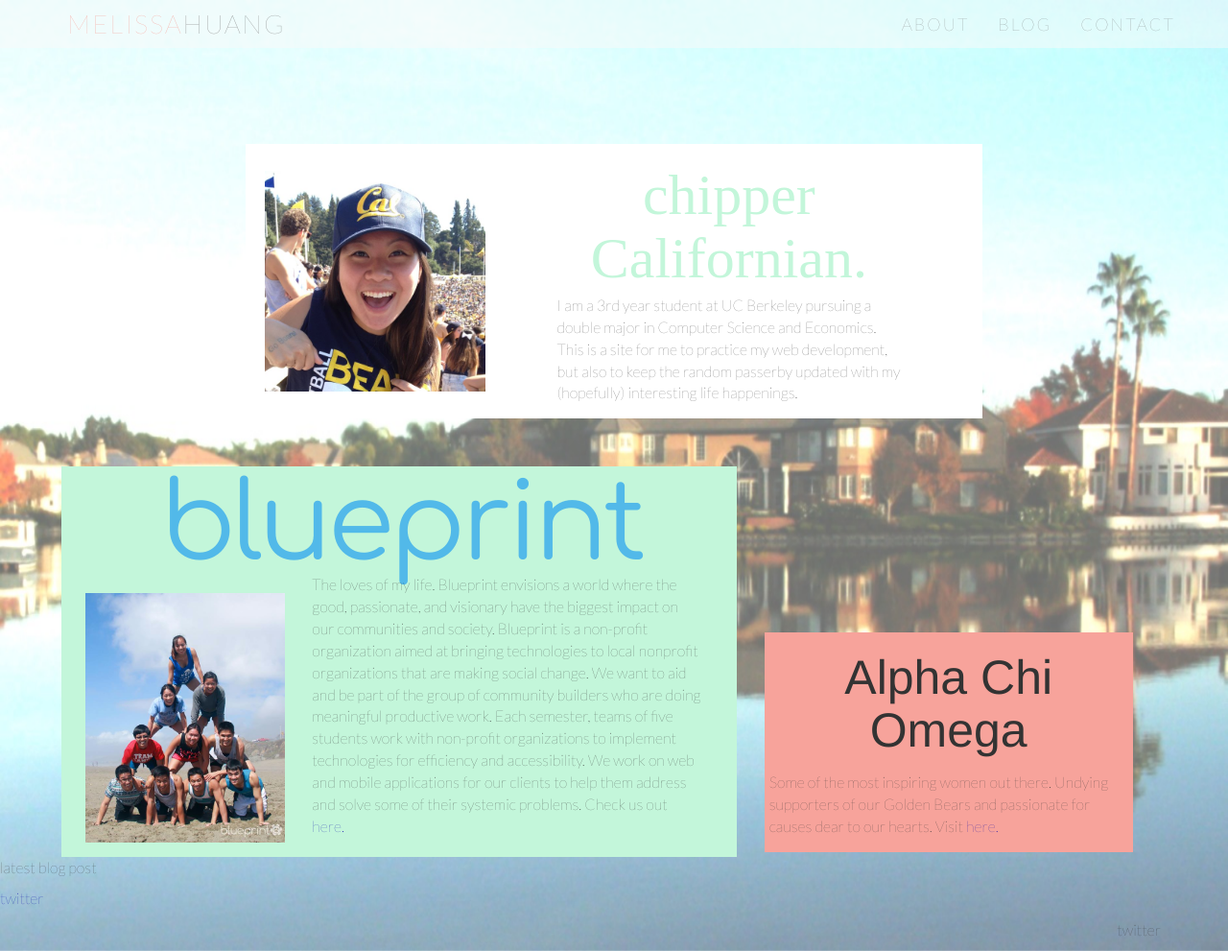
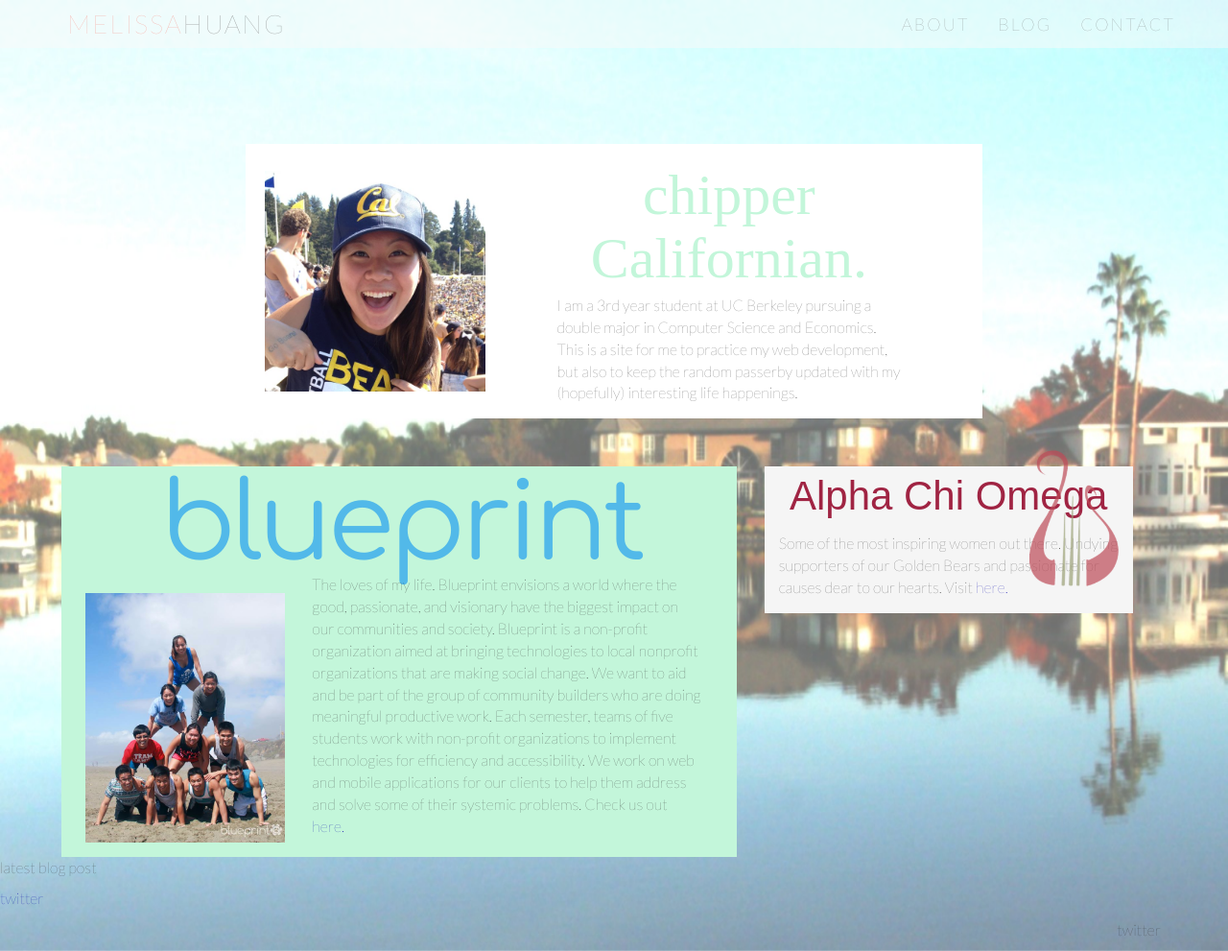
Before and after one commit to melhuang/melhuang.github.io, a Jekyll site: the page index.html, which Jekyll copies as it is, in a window 1280 px wide and 991 px high. Shown: the whole window at 96% size. Built offline with Jekyll 4.4.1, drawn with Linux system fonts in a browser that asks for light colours; some web fonts are replaced; Markdown is read by kramdown in place of the engine named in the settings; comment, search, counter and statistics services are not loaded.

Commit message:
axo styling

```diff
--- a/css/main.css
+++ b/css/main.css
@@ -151,6 +151,9 @@
     margin-top: 50px;
     text-align:left;
 }
+about > *{
+    vertical-align: top;
+}
 #blueprint{
     display:inline-block;
     font-size: 16px;
@@ -188,18 +191,31 @@
 }
 #axo{
     display:inline-block;
+    vertical-align:top;
     margin: 0% 5% 0% 0%;
-    background-color:rgb(247,163,155);
+    background-color:rgb(245,245,245);
     /*background-color:rgba(247,163,155, 0.5);*/
     width:30%;
 }
 #axotitle{
-    font-size:50px;
+    font-family: 'Belleza', sans-serif;
+    font-size:42px;
+    color: rgb(160, 36, 67);
+    margin-top: 8px;
     text-align:center;
 }
 #axotext{
     padding:5px;
+    margin-left:10px;
 }
+#lyre{
+    position:absolute;
+    width: 100px;
+    margin-top: -18px;
+    margin-left: 276px;
+    opacity:.7;
+}
+
 
 
 
--- a/index.html
+++ b/index.html
@@ -4,6 +4,8 @@
     <link href='http://fonts.googleapis.com/css?family=Lato:100,400' rel='stylesheet' type='text/css'>
     <link href='http://fonts.googleapis.com/css?family=Cookie' rel='stylesheet' type='text/css'>
     <link href='http://fonts.googleapis.com/css?family=Comfortaa:400,300' rel='stylesheet' type='text/css'>
+    <link href='http://fonts.googleapis.com/css?family=Belleza' rel='stylesheet' type='text/css'>
+
     <link href="css/bootstrap.min.css" rel="stylesheet">
     <link href="css/main.css" rel="stylesheet">
     <link rel="icon" href="/assets/images/favicon.ico" type="image/x-icon">
@@ -48,6 +50,7 @@
 	  </p>
 	</div>
 	<div id="axo">
+   	  <img src="/assets/images/lyre.png" id="lyre">
 	  <h2 id="axotitle">Alpha Chi Omega</h2>
 	  <p id="axotext"> Some of the most inspiring women out there. Undying supporters of our Golden Bears and passionate for causes dear to our hearts. Visit
           <a href="http://axoberkeley.com">here.</a>
```
Also changed, not shown: assets/images/lyre.png (added).
